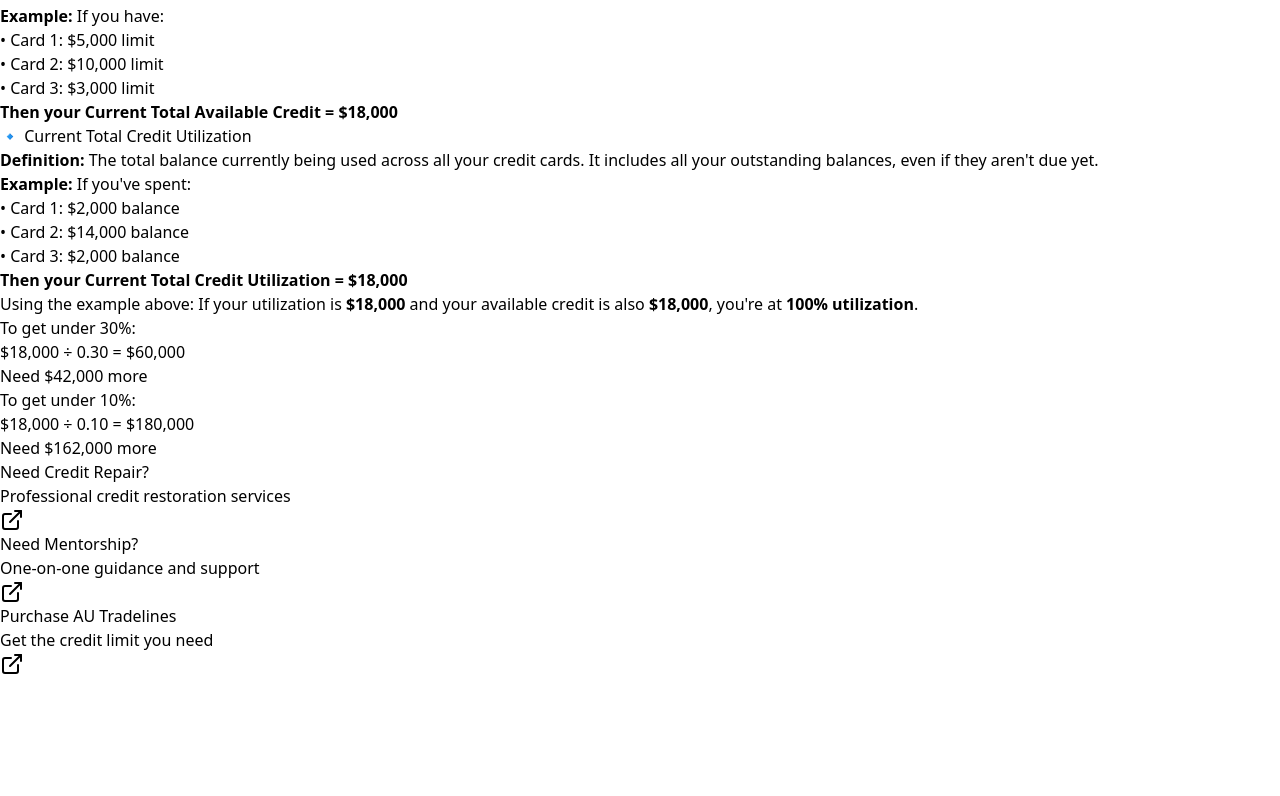
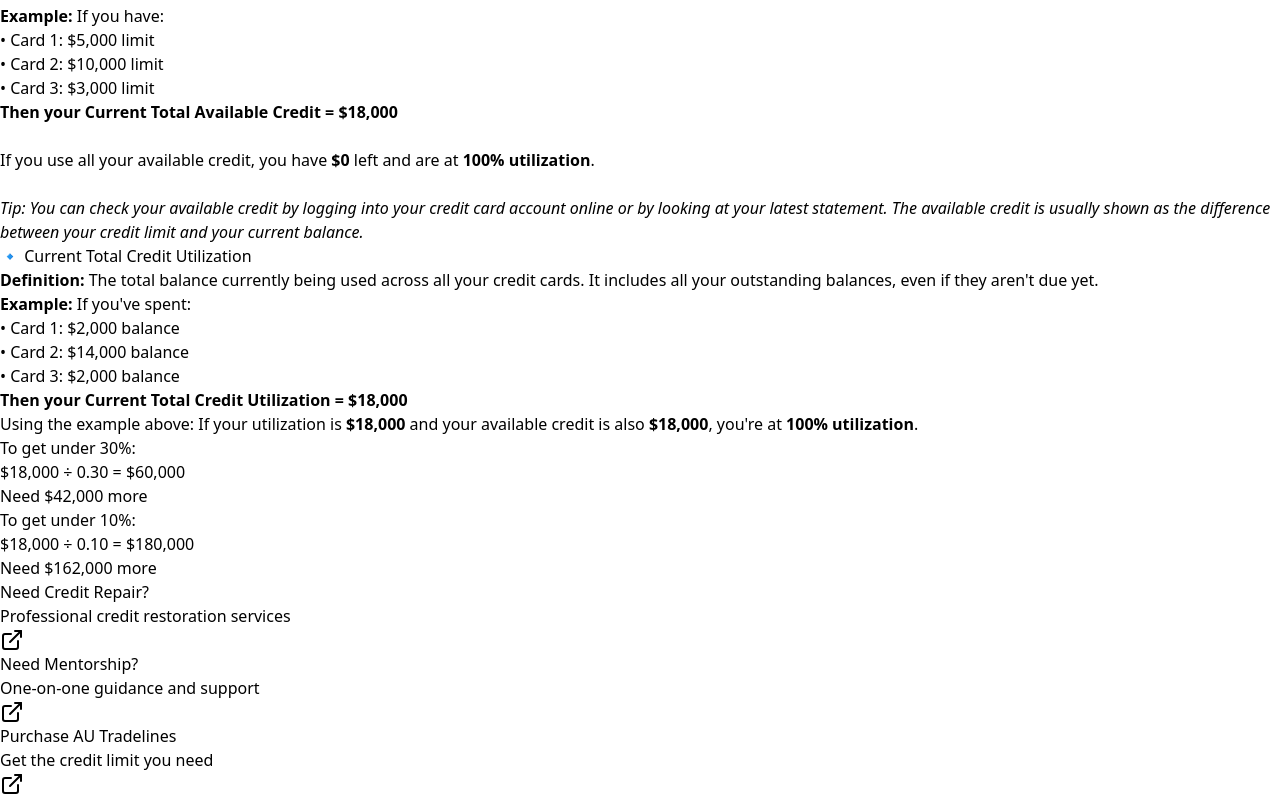
Before and after one commit to 12TribesofIsrael/AU-Calculator, a React (Vite) app in the folder project/: page / in a window 1280 px wide. Shown: the part 2368-3164 px from the top of the page. Before the commit the page ends 3044 px from the top, so only its background shows below. Built offline with nearby package versions, Linux system fonts and the light colour scheme.

Commit message:
Clarify available credit example and add tip for users

```diff
--- a/project/src/components/Calculator.tsx
+++ b/project/src/components/Calculator.tsx
@@ -373,7 +373,11 @@ const Calculator: React.FC = () => {
               • Card 1: $5,000 limit<br/>
               • Card 2: $10,000 limit<br/>
               • Card 3: $3,000 limit<br/>
-              <strong>Then your Current Total Available Credit = $18,000</strong>
+              <strong>Then your Current Total Available Credit = $18,000</strong><br/>
+              <br/>
+              If you use all your available credit, you have <strong>$0</strong> left and are at <strong>100% utilization</strong>.<br/>
+              <br/>
+              <em>Tip: You can check your available credit by logging into your credit card account online or by looking at your latest statement. The available credit is usually shown as the difference between your credit limit and your current balance.</em>
             </div>
           </div>
 
```
